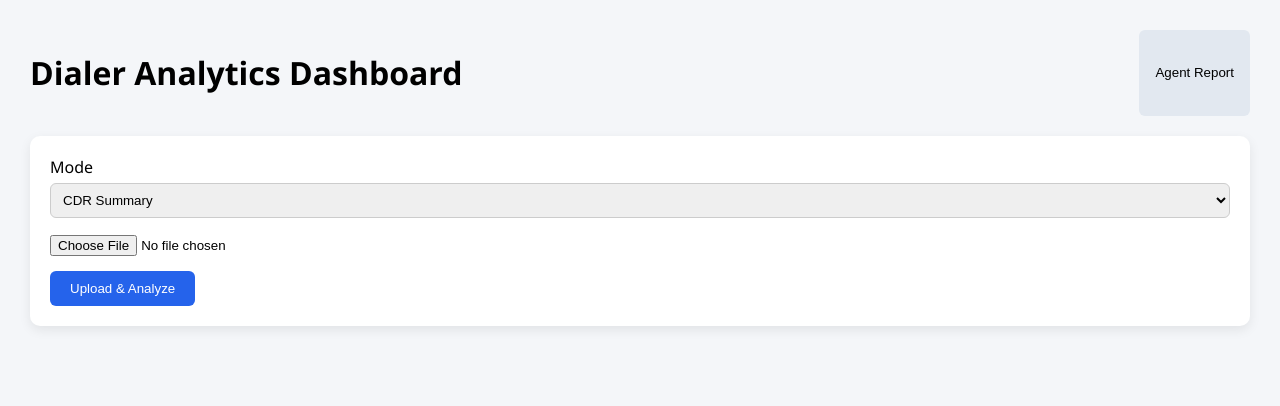
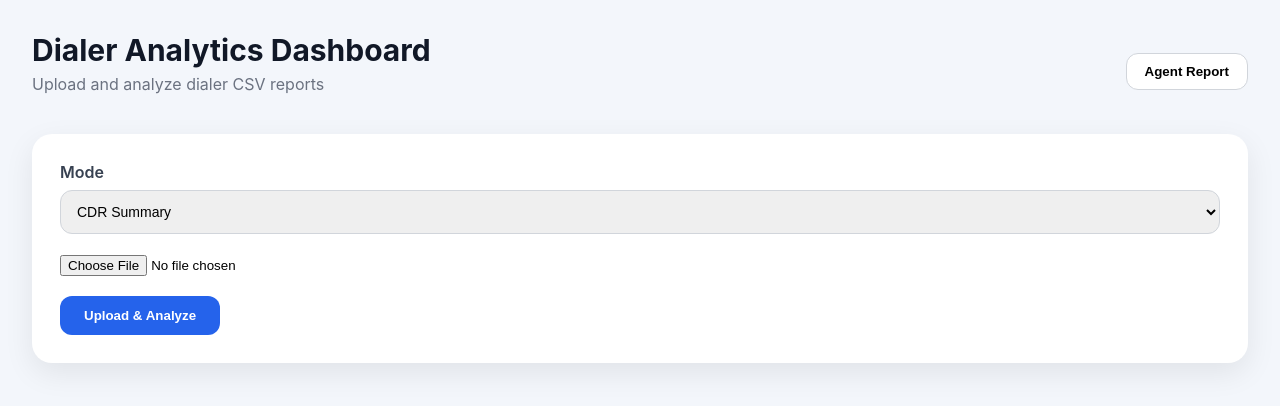
Before and after one commit to telemasterreports-del/Telezone, a React (Create React App) app: page / in a window 1280 px wide. Shown: the top 406 px of the page. Built offline with nearby package versions, Linux system fonts and the light colour scheme; the HTML template or start-up script is replaced by a standard one.

Commit message:
CDR report fix

```diff
--- a/src/page/Home.jsx
+++ b/src/page/Home.jsx
@@ -40,16 +40,48 @@ function Home() {
     }
   };
 
-  // ✅ Force download (no preview)
   const downloadFile = (url) => {
     window.open(url, "_self");
+  };
+
+  // Dynamic disposition columns
+  const getDispositionColumns = () => {
+    if (!result?.report?.length) return [];
+
+    return Object.keys(result.report[0]).filter(
+      (key) =>
+        ![
+          "leadId",
+          "totalCalls",
+          "connectedCalls",
+          "connectivity",
+        ].includes(key) &&
+        !key.endsWith("Avg")
+    );
+  };
+
+  const dispositionColumns = getDispositionColumns();
+
+  const formatDispositionValue = (item, col) => {
+    const count = item[col] ?? 0;
+    const avg = item[`${col}Avg`] ?? "0.00%";
+
+    return `${count} | ${avg}`;
   };
 
   return (
     <div style={styles.container}>
       {/* HEADER */}
       <div style={styles.header}>
-        <h1 style={styles.title}>Dialer Analytics Dashboard</h1>
+        <div>
+          <h1 style={styles.title}>
+            Dialer Analytics Dashboard
+          </h1>
+          <p style={styles.subTitle}>
+            Upload and analyze dialer CSV reports
+          </p>
+        </div>
+
         <button
           onClick={() => navigate("/agent-report")}
           style={styles.secondaryBtn}
@@ -58,30 +90,41 @@ function Home() {
         </button>
       </div>
 
-      {/* CARD */}
+      {/* UPLOAD CARD */}
       <div style={styles.card}>
         <div style={styles.row}>
           <div style={styles.field}>
             <label style={styles.label}>Mode</label>
+
             <select
               value={mode}
               onChange={(e) => setMode(e.target.value)}
               style={styles.input}
             >
-              <option value="cdr">CDR Summary</option>
-              <option value="timezone">Timezone Split</option>
+              <option value="cdr">
+                CDR Summary
+              </option>
+
+              <option value="timezone">
+                Timezone Split
+              </option>
             </select>
           </div>
 
           {mode === "timezone" && (
             <div style={styles.field}>
-              <label style={styles.label}>Timezone</label>
+              <label style={styles.label}>
+                Timezone
+              </label>
+
               <select
                 value={timezone}
-                onChange={(e) => setTimezone(e.target.value)}
+                onChange={(e) =>
+                  setTimezone(e.target.value)
+                }
                 style={styles.input}
               >
-                <option value="ALL">All</option>
+                <option value="ALL">ALL</option>
                 <option value="EST">EST</option>
                 <option value="CST">CST</option>
                 <option value="MST">MST</option>
@@ -95,9 +138,16 @@ function Home() {
           <input
             type="file"
             accept=".csv"
-            onChange={(e) => setFile(e.target.files[0])}
+            onChange={(e) =>
+              setFile(e.target.files[0])
+            }
           />
-          {file && <p style={styles.fileName}>{file.name}</p>}
+
+          {file && (
+            <p style={styles.fileName}>
+              📄 {file.name}
+            </p>
+          )}
         </div>
 
         <button
@@ -105,54 +155,131 @@ function Home() {
           style={styles.primaryBtn}
           disabled={loading}
         >
-          {loading ? "Processing..." : "Upload & Analyze"}
+          {loading
+            ? "Processing..."
+            : "Upload & Analyze"}
         </button>
       </div>
 
-      {loading && <p style={styles.loading}>Processing file...</p>}
+      {loading && (
+        <div style={styles.loadingCard}>
+          Processing file...
+        </div>
+      )}
 
-      {/* ================= CDR ================= */}
-      {!loading && mode === "cdr" && result?.report && (
+      {/* ===================== CDR REPORT ===================== */}
+      {!loading &&
+        mode === "cdr" &&
+        result?.report && (
           <div style={styles.tableCard}>
+            <div style={styles.tableHeader}>
               <h3 style={styles.sectionTitle}>
                 📊 CDR Connectivity Report
               </h3>
+
+              <span style={styles.badge}>
+                {result.report.length} Leads
+              </span>
+            </div>
 
             <div style={styles.tableWrapper}>
               <table style={styles.table}>
                 <thead>
                   <tr>
-                  <th style={styles.th}>Lead ID</th>
-                  <th style={styles.th}>Total Calls</th>
-                  <th style={styles.th}>Connected Calls</th>
-                  <th style={styles.th}>Connectivity</th>
+                    <th style={styles.th}>
+                      Lead ID
+                    </th>
+
+                    <th style={styles.th}>
+                      Total Calls
+                    </th>
+
+                    <th style={styles.th}>
+                      Connected
+                    </th>
+
+                    <th style={styles.th}>
+                      Connectivity
+                    </th>
+
+                    {dispositionColumns.map(
+                      (col) => (
+                        <th
+                          key={col}
+                          style={styles.th}
+                        >
+                          {col}
+                        </th>
+                      )
+                    )}
                   </tr>
                 </thead>
+
                 <tbody>
-                {result.report.map((item, i) => (
+                  {result.report.map(
+                    (item, i) => (
                       <tr
                         key={i}
-                    style={i % 2 === 0 ? styles.rowEven : styles.rowOdd}
+                        style={
+                          i % 2 === 0
+                            ? styles.rowEven
+                            : styles.rowOdd
+                        }
                       >
-                    <td style={styles.td}>{item.leadId}</td>
-                    <td style={styles.td}>{item.totalCalls}</td>
-                    <td style={styles.td}>{item.connectedCalls}</td>
                         <td
                           style={{
                             ...styles.td,
                             fontWeight: "600",
+                          }}
+                        >
+                          {item.leadId}
+                        </td>
+
+                        <td style={styles.td}>
+                          {item.totalCalls}
+                        </td>
+
+                        <td style={styles.td}>
+                          {item.connectedCalls}
+                        </td>
+
+                        <td
+                          style={{
+                            ...styles.td,
+                            fontWeight: "700",
                             color:
-                          parseFloat(item.connectivity) > 50
-                            ? "green"
-                            : parseFloat(item.connectivity) > 20
-                              ? "#f59e0b"
-                              : "red",
+                              parseFloat(
+                                item.connectivity
+                              ) >= 8
+                                ? "#16a34a"
+                                : parseFloat(
+                                    item.connectivity
+                                  ) >= 5
+                                ? "#d97706"
+                                : "#dc2626",
                           }}
                         >
                           {item.connectivity}
                         </td>
+
+                        {dispositionColumns.map(
+                          (col) => (
+                            <td
+                              key={col}
+                              style={
+                                styles.td
+                              }
+                            >
+                              {formatDispositionValue(
+                                item,
+                                col
+                              )}
+                            </td>
+                          )
+                        )}
                       </tr>
-                ))}
+                    )
+                  )}
                 </tbody>
               </table>
             </div>
@@ -160,30 +287,53 @@ function Home() {
         )}
 
       {/* ================= TIMEZONE ================= */}
-      {!loading && mode === "timezone" && result?.summary && (
+      {!loading &&
+        mode === "timezone" &&
+        result?.summary && (
           <div style={styles.tableCard}>
-          <h3>Timezone Summary</h3>
+            <h3 style={styles.sectionTitle}>
+              Timezone Summary
+            </h3>
 
             <div style={styles.zoneGrid}>
-            {Object.entries(result.summary).map(([zone, count]) => (
-              <div key={zone} style={styles.zoneCard}>
+              {Object.entries(
+                result.summary
+              ).map(([zone, count]) => (
+                <div
+                  key={zone}
+                  style={styles.zoneCard}
+                >
                   <h4>{zone}</h4>
                   <p>{count}</p>
                 </div>
               ))}
             </div>
 
-          <h3 style={{ marginTop: "20px" }}>Downloads</h3>
+            <h3
+              style={{
+                marginTop: "30px",
+              }}
+            >
+              Downloads
+            </h3>
 
-          {result.files?.map((f, i) => (
+            {result.files?.map(
+              (f, i) => (
                 <button
                   key={i}
-              onClick={() => downloadFile(f.url)}
-              style={styles.downloadBtn}
+                  onClick={() =>
+                    downloadFile(
+                      f.url
+                    )
+                  }
+                  style={
+                    styles.downloadBtn
+                  }
                 >
                   Download {f.zone}
                 </button>
-          ))}
+              )
+            )}
           </div>
         )}
     </div>
@@ -193,115 +343,185 @@ function Home() {
 const styles = {
   container: {
     minHeight: "100vh",
-    background: "#f4f6f9",
-    padding: "30px",
-    fontFamily: "Segoe UI, sans-serif",
+    background: "#f3f6fb",
+    padding: "32px",
+    fontFamily: "Inter, sans-serif",
   },
+
   header: {
     display: "flex",
     justifyContent: "space-between",
-    marginBottom: "20px",
+    alignItems: "center",
+    marginBottom: "24px",
   },
+
   title: {
-    fontWeight: "600",
+    margin: 0,
+    fontSize: "30px",
+    fontWeight: "700",
+    color: "#111827",
   },
+
+  subTitle: {
+    color: "#6b7280",
+    marginTop: "6px",
+  },
+
   card: {
     background: "#fff",
-    padding: "20px",
-    borderRadius: "10px",
-    boxShadow: "0 4px 12px rgba(0,0,0,0.08)",
+    padding: "28px",
+    borderRadius: "20px",
+    boxShadow:
+      "0 10px 30px rgba(0,0,0,0.08)",
+    marginBottom: "24px",
   },
+
   row: {
     display: "flex",
     gap: "20px",
     flexWrap: "wrap",
   },
+
   field: {
     flex: 1,
-    minWidth: "200px",
+    minWidth: "240px",
   },
+
   label: {
     display: "block",
-    marginBottom: "5px",
+    marginBottom: "8px",
+    fontWeight: "600",
+    color: "#374151",
   },
+
   input: {
     width: "100%",
-    padding: "8px",
-    borderRadius: "6px",
-    border: "1px solid #ccc",
+    padding: "12px",
+    borderRadius: "12px",
+    border: "1px solid #d1d5db",
+    fontSize: "14px",
   },
+
   uploadBox: {
-    marginTop: "15px",
+    marginTop: "20px",
   },
+
   fileName: {
-    fontSize: "12px",
+    color: "#2563eb",
+    marginTop: "10px",
+    fontSize: "14px",
   },
+
   primaryBtn: {
-    marginTop: "15px",
-    padding: "10px 20px",
+    marginTop: "20px",
     background: "#2563eb",
     color: "#fff",
     border: "none",
-    borderRadius: "6px",
+    padding: "12px 24px",
+    borderRadius: "12px",
     cursor: "pointer",
+    fontWeight: "600",
   },
+
   secondaryBtn: {
-    padding: "8px 16px",
-    background: "#e2e8f0",
-    border: "none",
-    borderRadius: "6px",
+    background: "#fff",
+    border: "1px solid #d1d5db",
+    padding: "10px 18px",
+    borderRadius: "12px",
     cursor: "pointer",
+    fontWeight: "600",
   },
-  loading: {
-    marginTop: "20px",
-  },
-  tableCard: {
-    marginTop: "25px",
+
+  loadingCard: {
     background: "#fff",
     padding: "20px",
-    borderRadius: "10px",
-    boxShadow: "0 4px 12px rgba(0,0,0,0.08)",
+    borderRadius: "16px",
+    textAlign: "center",
   },
+
+  tableCard: {
+    background: "#fff",
+    borderRadius: "20px",
+    padding: "24px",
+    boxShadow:
+      "0 10px 30px rgba(0,0,0,0.08)",
+  },
+
+  tableHeader: {
+    display: "flex",
+    justifyContent: "space-between",
+    marginBottom: "20px",
+  },
+
+  sectionTitle: {
+    margin: 0,
+  },
+
+  badge: {
+    background: "#dbeafe",
+    color: "#1d4ed8",
+    padding: "8px 14px",
+    borderRadius: "999px",
+    fontWeight: "600",
+  },
+
   tableWrapper: {
     overflowX: "auto",
   },
+
   table: {
     width: "100%",
-    borderCollapse: "collapse",
+    borderCollapse: "separate",
+    borderSpacing: 0,
   },
+
   th: {
-    background: "#f1f5f9",
-    padding: "12px",
+    position: "sticky",
+    top: 0,
+    background: "#eff6ff",
+    padding: "16px",
+    textAlign: "left",
+    fontWeight: "700",
+    borderBottom: "1px solid #dbeafe",
+    whiteSpace: "nowrap",
   },
+
   td: {
-    padding: "12px",
+    padding: "16px",
+    borderBottom: "1px solid #f1f5f9",
+    whiteSpace: "nowrap",
   },
+
   rowEven: {
-    background: "#ffffff",
+    background: "#fff",
   },
+
   rowOdd: {
     background: "#f9fafb",
   },
+
   zoneGrid: {
     display: "flex",
-    gap: "10px",
+    gap: "20px",
     flexWrap: "wrap",
   },
+
   zoneCard: {
-    background: "#f1f5f9",
-    padding: "15px",
-    borderRadius: "8px",
-    minWidth: "100px",
+    background: "#eff6ff",
+    padding: "24px",
+    borderRadius: "16px",
+    minWidth: "150px",
     textAlign: "center",
   },
+
   downloadBtn: {
     display: "block",
-    marginTop: "10px",
-    padding: "8px 14px",
+    marginTop: "12px",
     background: "#2563eb",
     color: "#fff",
     border: "none",
-    borderRadius: "6px",
+    padding: "12px 18px",
+    borderRadius: "12px",
     cursor: "pointer",
   },
 };
```
Lines whose indentation alone changed are shown as unchanged.
